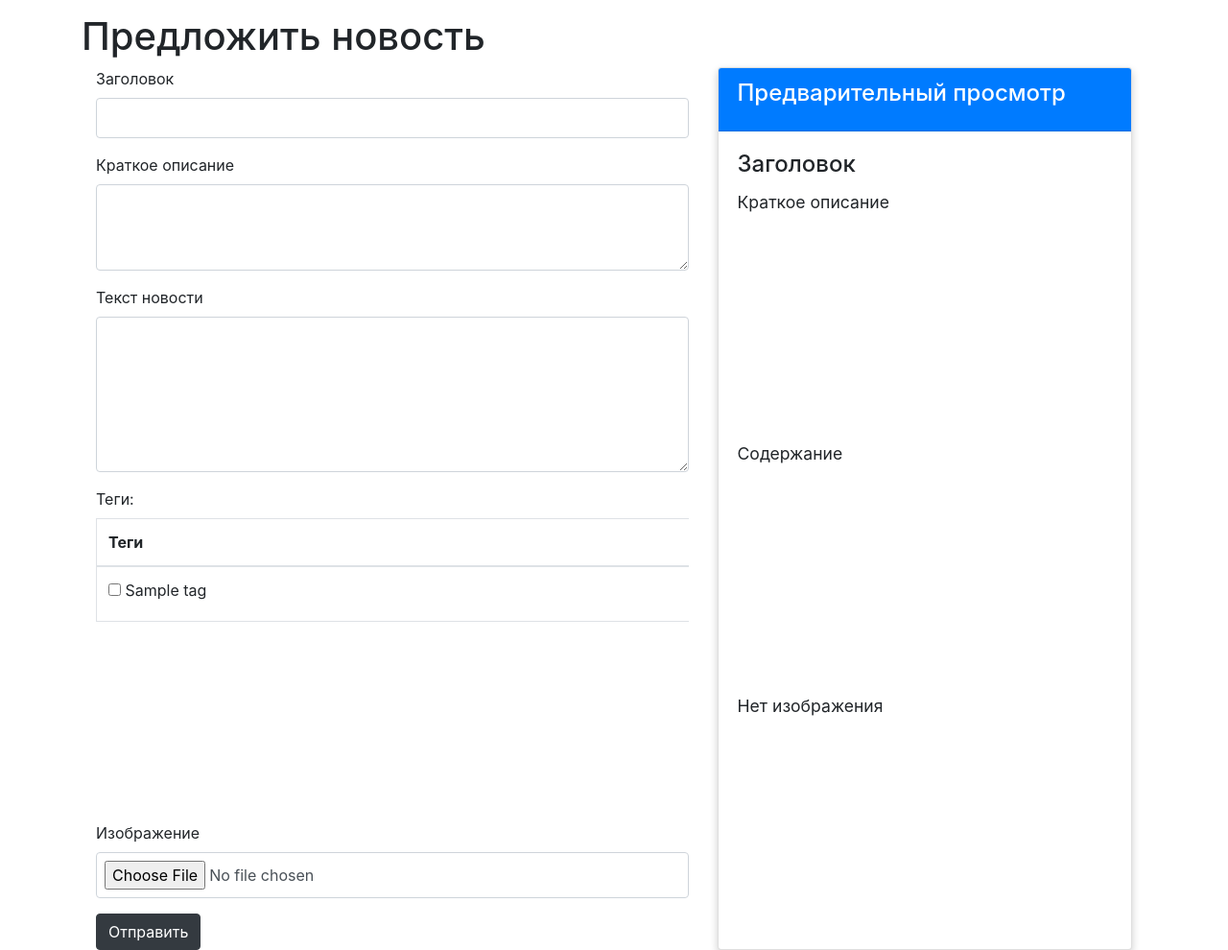
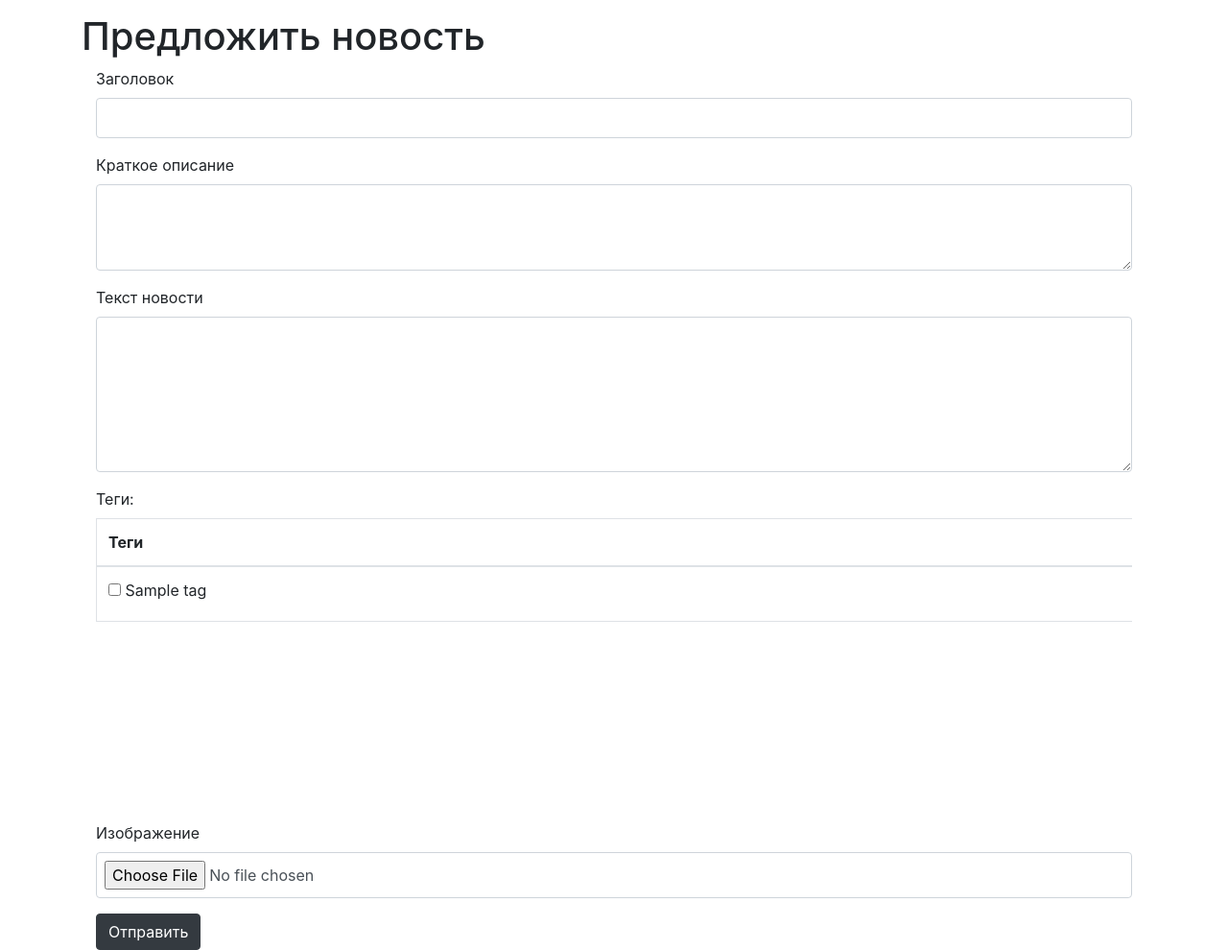
Before and after one commit to TarlavinaMaria/NewsBlogOfficialApp, a Django app: page /propose/ in a window 1280 px wide. Shown: the part 62-1052 px from the top of the page at 96% size. Run offline with Django 4.2, Linux system fonts and the light colour scheme; a user stored in the database is signed in; tables that the repository leaves empty hold one stand-in row (values such as "Sample post"); grey boxes marked "Sample" are stand-in pictures; parts of the project's set-up code (start-up, migrations or seed data) failed here and were passed over; some libraries are stand-ins or nearby versions.

Commit message:
Удалила пред просмотр

```diff
--- a/news/templates/news/propose_news.html
+++ b/news/templates/news/propose_news.html
@@ -5,7 +5,7 @@
 
 <div class="container-fluid">
     <div class="row">
-        <div class="col-12 col-lg-7">
+        <div class="col-12 col-lg-12">
             {% if user.is_authenticated %}
             <form method="post" enctype="multipart/form-data" novalidate>
                 {% csrf_token %}
@@ -88,25 +88,11 @@
             {% endif %}
         </div>
         {% if user.is_authenticated %}
-        <div class="col-12 col-lg-5">
-            <!-- Блок для предварительного просмотра новости -->
-            <div class="card">
-                <div class="card-header">
-                    <h5 class="card-title">Предварительный просмотр</h5>
-                </div>
-                <div class="card-body">
-                    <h5 class="card-title" id="preview-title">Заголовок</h5>
-                    <p class="card-text" id="preview-brief">Краткое описание</p>
-                    <p class="card-text" id="preview-content">Содержание</p>
-                    <p class="card-text" id="preview-image">Нет изображения</p>
-                </div>
-            </div>
-        </div>
     </div>
 </div>
 {% endif %}
 <script>
-        document.addEventListener('DOMContentLoaded', function() {
+    document.addEventListener('DOMContentLoaded', function() {
         // Получение элементов формы
         const titleInput = document.getElementById('{{ form.title.id_for_label }}');
         const briefInput = document.getElementById('{{ form.brief.id_for_label }}');
@@ -118,7 +104,6 @@
         const previewBrief = document.getElementById('preview-brief');
         const previewContent = document.getElementById('preview-content');
         const previewImage = document.getElementById('preview-image');
-        // const previewTags = document.getElementById('preview-tags'); // Remove this line
 
         // Обновление preview при изменении полей формы
         titleInput.addEventListener('input', function() {
@@ -149,4 +134,5 @@
     });
 </script>
 
+
 {% endblock %}
```
